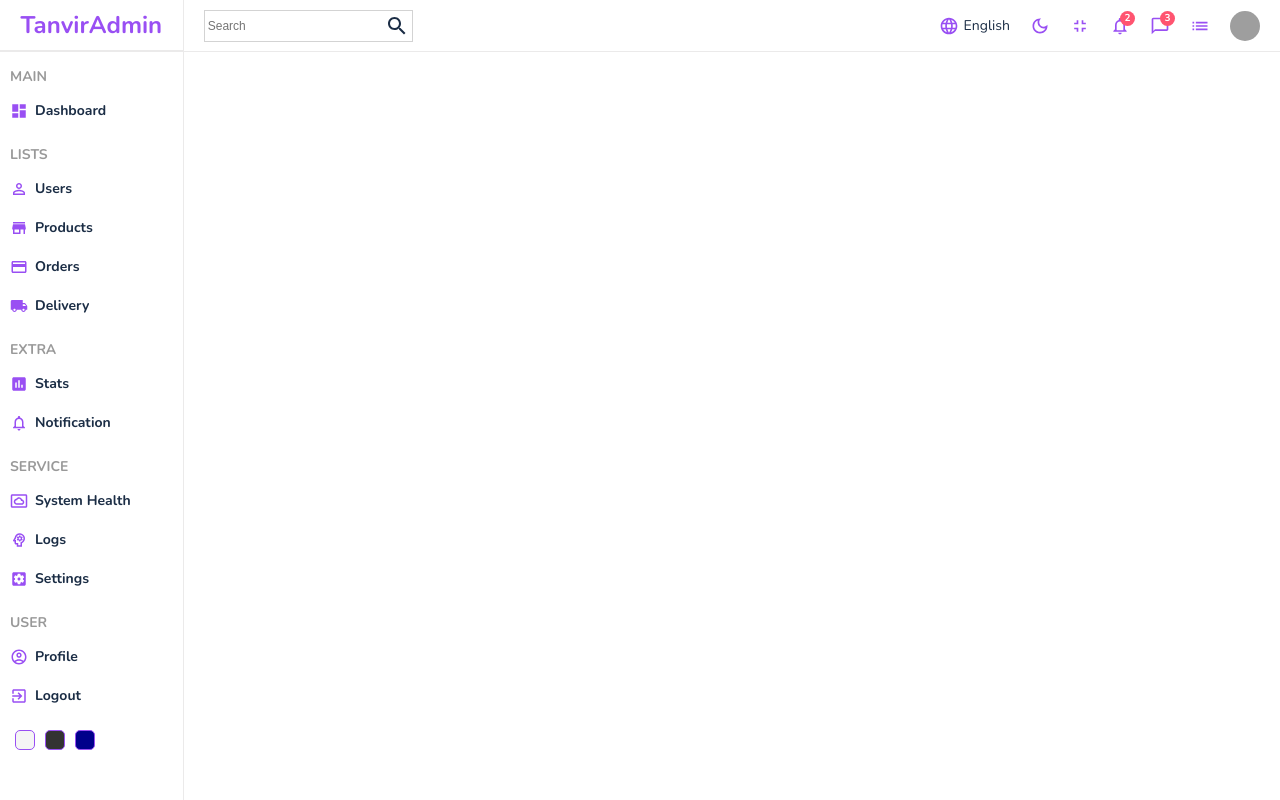
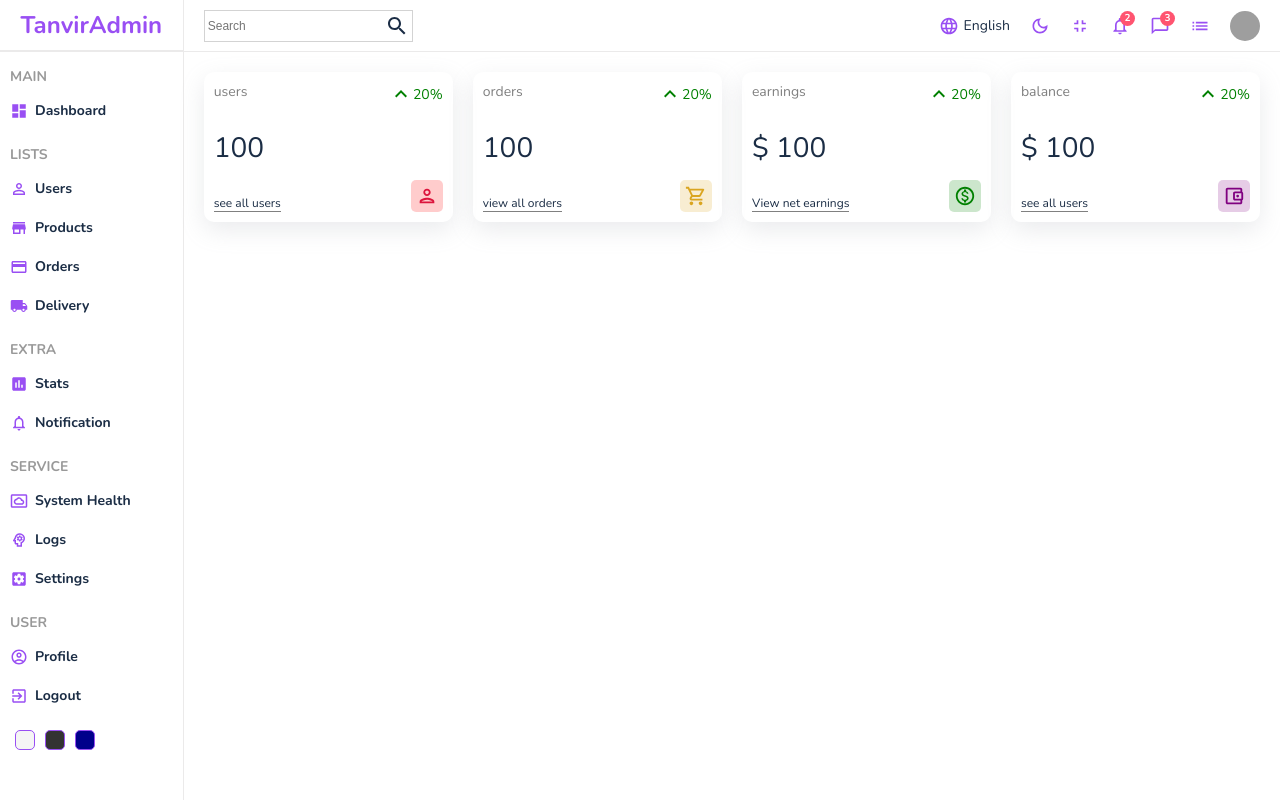
Before and after one commit to tanvirch0750/React-Admin-Dashboard, a React (Create React App) app: page / in a window 1280 px wide. Built offline with nearby package versions, Linux system fonts and the light colour scheme; grey boxes are pictures that could not be loaded.

Commit message:
implemented widget component

```diff
--- /dev/null
+++ b/src/components/widget/Widget.jsx
@@ -0,0 +1,98 @@
+import AccountBalanceWalletOutlinedIcon from '@mui/icons-material/AccountBalanceWalletOutlined';
+import KeyboardArrowUpIcon from '@mui/icons-material/KeyboardArrowUp';
+import MonetizationOnOutlinedIcon from '@mui/icons-material/MonetizationOnOutlined';
+import PersonOutlinedIcon from '@mui/icons-material/PersonOutlined';
+import ShoppingCartOutlinedIcon from '@mui/icons-material/ShoppingCartOutlined';
+
+import './Widget.scss';
+
+const Widget = ({ type }) => {
+  let data;
+
+  // temporary
+  const amount = 100;
+  const diff = 20;
+
+  switch (type) {
+    case 'user':
+      data = {
+        title: 'users',
+        isMoney: false,
+        link: 'see all users',
+        icon: (
+          <PersonOutlinedIcon
+            style={{ color: 'crimson', backgroundColor: 'rgba(255,0,0,0.2)' }}
+          />
+        ),
+      };
+      break;
+    case 'order':
+      data = {
+        title: 'orders',
+        isMoney: false,
+        link: 'view all orders',
+        icon: (
+          <ShoppingCartOutlinedIcon
+            style={{
+              color: 'goldenrod',
+              backgroundColor: 'rgba(218,165,32,0.2)',
+            }}
+          />
+        ),
+      };
+      break;
+    case 'earnings':
+      data = {
+        title: 'earnings',
+        isMoney: true,
+        link: 'View net earnings',
+        icon: (
+          <MonetizationOnOutlinedIcon
+            style={{
+              color: 'green',
+              backgroundColor: 'rgba(0,128,0,0.2)',
+            }}
+          />
+        ),
+      };
+      break;
+    case 'balance':
+      data = {
+        title: 'balance',
+        isMoney: true,
+        link: 'see all users',
+        icon: (
+          <AccountBalanceWalletOutlinedIcon
+            style={{
+              color: 'purple',
+              backgroundColor: 'rgba(128,0,128,0.2)',
+            }}
+          />
+        ),
+      };
+      break;
+    default:
+      break;
+  }
+
+  return (
+    <div className="widget">
+      <div className="left">
+        <span className="title">{data.title}</span>
+        <span className="counter">
+          {data.isMoney && '$'} {amount}
+        </span>
+        <span className="link">{data.link}</span>
+      </div>
+      <div className="right">
+        <div className="percentage positive">
+          <KeyboardArrowUpIcon />
+          {diff}%
+        </div>
+        <div className="icon">{data.icon}</div>
+      </div>
+    </div>
+  );
+};
+
+export default Widget;
--- /dev/null
+++ b/src/components/widget/Widget.scss
@@ -0,0 +1,62 @@
+.widget {
+  display: flex;
+  justify-content: space-between;
+  flex: 1;
+  padding: 10px;
+  box-shadow: rgba(149, 157, 165, 0.2) 0px 8px 24px;
+  border-radius: 10px;
+  height: 150px;
+
+  .left,
+  .right {
+    display: flex;
+    flex-direction: column;
+    justify-content: space-between;
+
+    .title {
+      font-size: 700;
+      font-size: 14px;
+      color: gray;
+    }
+
+    .counter {
+      font-size: 28px;
+      font-weight: 300;
+    }
+
+    .link {
+      width: max-content;
+      font-size: 12px;
+      border-bottom: 1px solid gray;
+      cursor: pointer;
+    }
+
+    .percentage {
+      display: flex;
+      align-items: center;
+      font-size: 14px;
+
+      &.positive {
+        color: green;
+      }
+
+      &.negetive {
+        color: red;
+      }
+    }
+
+    .icon {
+      align-self: flex-end;
+
+      display: flex;
+      align-items: center;
+      justify-content: center;
+
+      .css-i4bv87-MuiSvgIcon-root {
+        font-size: 32px;
+        padding: 5px;
+        border-radius: 5px;
+      }
+    }
+  }
+}
--- a/src/pages/home/Home.jsx
+++ b/src/pages/home/Home.jsx
@@ -1,5 +1,6 @@
 import Navbar from '../../components/navbar/Navbar';
 import Sidebar from '../../components/sidebar/Sidebar';
+import Widget from '../../components/widget/Widget';
 import './Home.scss';
 
 const Home = () => {
@@ -8,6 +9,13 @@
       <Sidebar />
       <div className="homeContainer">
         <Navbar />
+
+        <div className="widgets">
+          <Widget type="user" />
+          <Widget type="order" />
+          <Widget type="earnings" />
+          <Widget type="balance" />
+        </div>
       </div>
     </div>
   );
--- a/src/pages/home/Home.scss
+++ b/src/pages/home/Home.scss
@@ -3,5 +3,11 @@
 
   .homeContainer {
     flex: 6;
+
+    .widgets {
+      display: flex;
+      padding: 20px;
+      gap: 20px;
+    }
   }
 }
```
